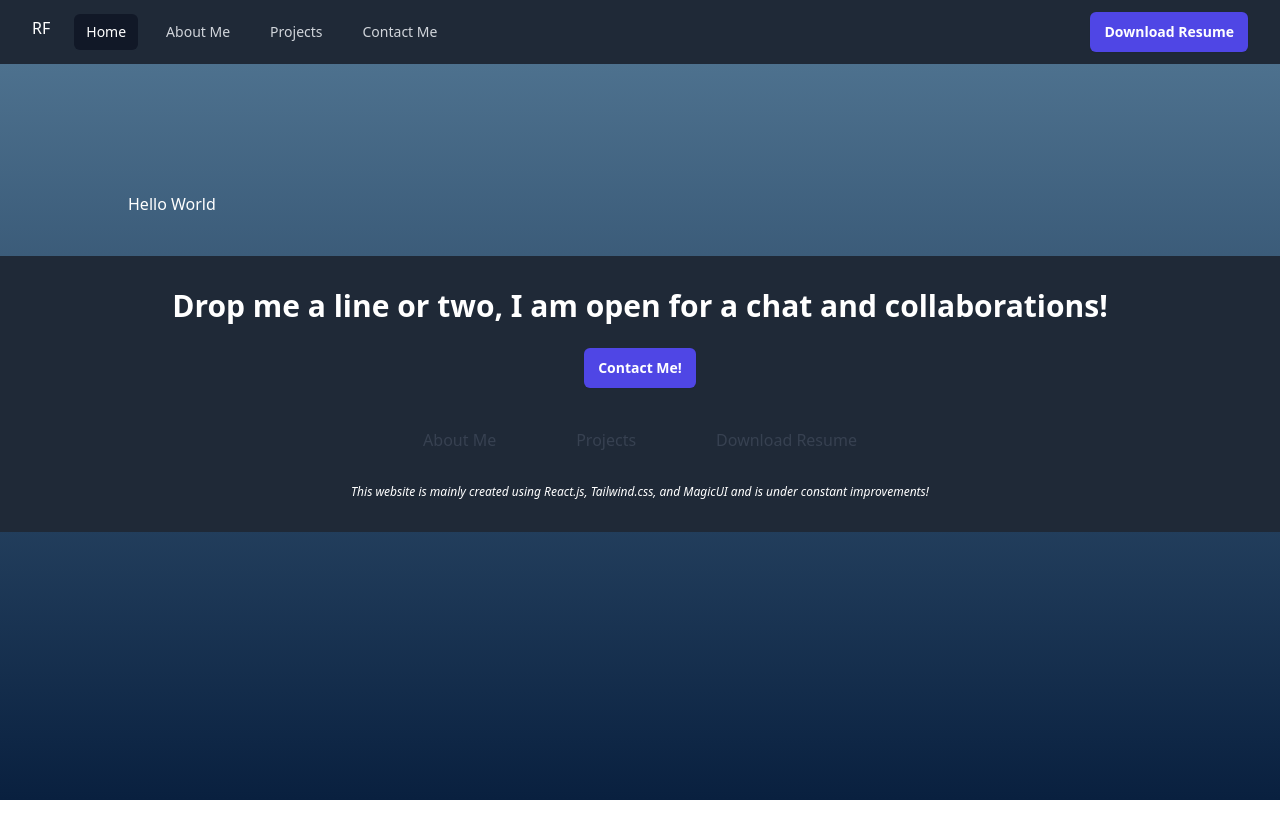
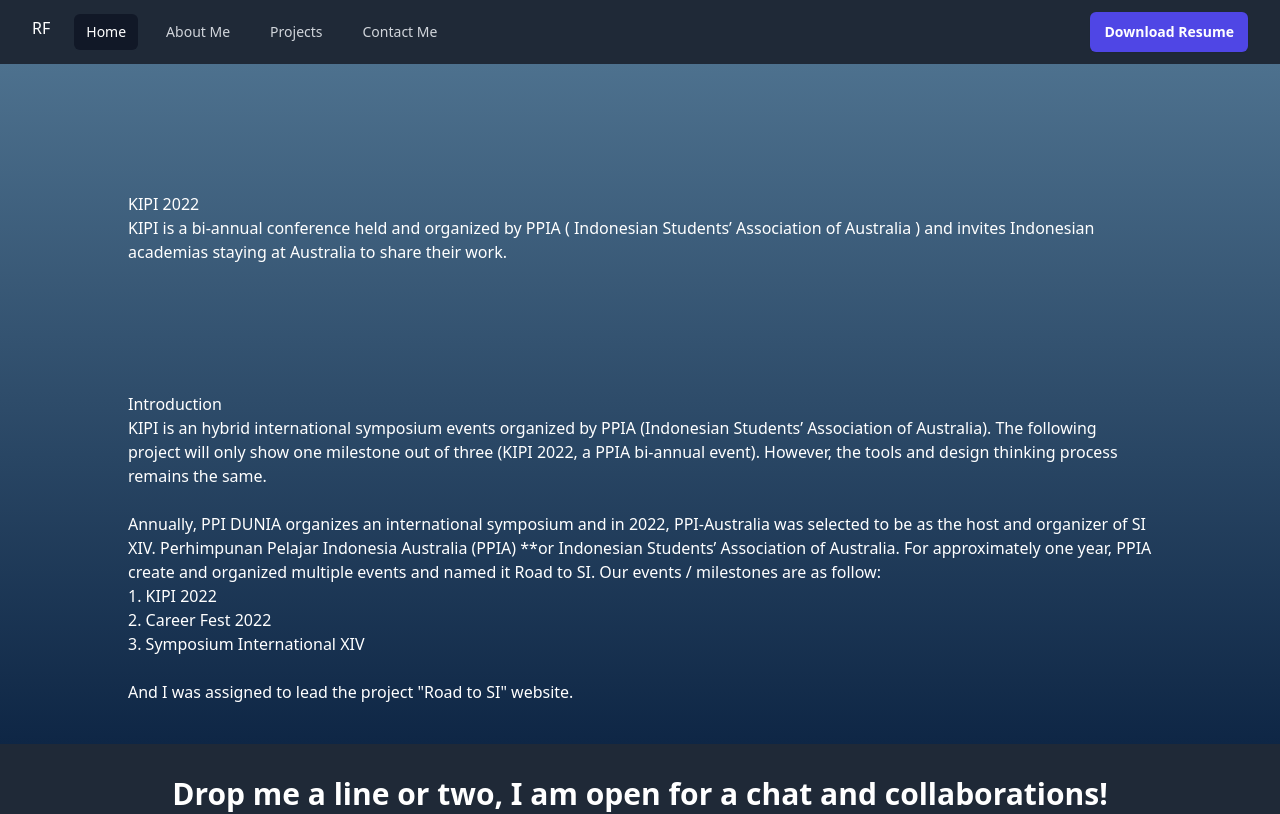
Before and after one commit to rickyfelix19/portofolio-2, a React (Vite) app: page /projects/kipi in a window 1280 px wide. Shown: the top 814 px of the page. Built offline with nearby package versions, Linux system fonts and the light colour scheme.

Commit message:
change tsconfig to accept JSX add link to cards add text to KIPI 2022

```diff
--- a/src/components/Common/Footer.tsx
+++ b/src/components/Common/Footer.tsx
@@ -2,9 +2,9 @@
 
 const Footer = () => {
 	const menuItems = [
-		{ name: "About Me", path: "/about" },
-		{ name: "Projects", path: "/projects" },
-		{ name: "Download Resume", path: "/link" },
+		{ name: "About Me", path: "/" },
+		{ name: "Projects", path: "/" },
+		{ name: "Download Resume", path: "/" },
 	];
 	// const menuItems = ["About Me", "Projects", "Download Resume"];
 	// const socialLinks = [{ href: "#", icon: "fab fa-github" }];
--- a/src/components/Home/ProjectCard.tsx
+++ b/src/components/Home/ProjectCard.tsx
@@ -1,3 +1,5 @@
+import { Link } from "react-router-dom";
+
 function ProjectCard() {
 	const projectCardItems = [
 		{
@@ -7,7 +9,7 @@
 				"KIPI is a bi-annual conference held and organized by PPIA (Indonesian Students’ Association of Australia ) and invites Indonesian academias staying at Australia to share their work.",
 			paragraph:
 				"The final results in our team creating a website for all of our viewers to enjoy during the Conference activities.",
-			link: "",
+			link: "/projects/kipi",
 		},
 		{
 			image: "",
@@ -16,7 +18,7 @@
 				"Give a Gift was a solution to introduce that gift gifting is possible even if you are far away from your loved ones.",
 			paragraph:
 				"Our solution was featured as one of the best UX Design Solution within the cohort.",
-			link: "",
+			link: "/projects/mobile-computing",
 		},
 		{
 			image: "",
@@ -25,7 +27,7 @@
 				"Bottled Moments is a created to introduce the connection of people to the lake by sending memories and gifts onto the lake (digitally)",
 			paragraph:
 				"Our group received one of the best solution and was presented to the clienteles at mapMIMA.",
-			link: "",
+			link: "/projects/idea-studio",
 		},
 	];
 	return (
@@ -36,8 +38,9 @@
 
 			<div className="min-h-screen flex flex-col items-center justify-center p-8">
 				{projectCardItems.map((item, index) => (
-					<div
+					<Link
 						key={index}
+						to={item.link}
 						className="bg-slate-300 p-8 rounded-lg flex items-center mb-10"
 					>
 						<div className="w-1/2 pr-8">
@@ -56,7 +59,7 @@
 								className="w-40 h-80 object-cover"
 							/>
 						</div>
-					</div>
+					</Link>
 				))}
 			</div>
 		</div>
--- a/src/components/Projects/KIPI2022.tsx
+++ b/src/components/Projects/KIPI2022.tsx
@@ -6,7 +6,39 @@
 		<>
 			<NavBar />
 			<div className="relative max-w-5xl mx-auto pt-20 sm:pt-24 lg:pt-32 text-white">
-				Hello World
+				<div>
+					<h1>KIPI 2022</h1>
+					<p>
+						KIPI is a bi-annual conference held and organized by PPIA (
+						Indonesian Students’ Association of Australia ) and invites
+						Indonesian academias staying at Australia to share their work.
+					</p>
+				</div>
+
+				<div className="relative max-w-5xl mx-auto pt-20 sm:pt-24 lg:pt-32 text-white">
+					<h2>Introduction</h2>
+					<p>
+						KIPI is an hybrid international symposium events organized by PPIA
+						(Indonesian Students’ Association of Australia). The following
+						project will only show one milestone out of three (KIPI 2022, a PPIA
+						bi-annual event). However, the tools and design thinking process
+						remains the same. <br />
+						<br />
+						Annually, PPI DUNIA organizes an international symposium and in
+						2022, PPI-Australia was selected to be as the host and organizer of
+						SI XIV. Perhimpunan Pelajar Indonesia Australia (PPIA) **or
+						Indonesian Students’ Association of Australia. For approximately one
+						year, PPIA create and organized multiple events and named it Road to
+						SI. Our events / milestones are as follow:
+						<ol type="1">
+							<li>1. KIPI 2022</li>
+							<li>2. Career Fest 2022</li>
+							<li>3. Symposium International XIV</li>
+						</ol>
+						<br />
+						And I was assigned to lead the project "Road to SI" website.
+					</p>
+				</div>
 			</div>
 			<Footer />
 		</>
--- a/src/main.tsx
+++ b/src/main.tsx
@@ -1,7 +1,7 @@
+import React from "react";
 import ReactDOM from "react-dom/client";
 import "./index.css";
 import App from "./App.tsx";
-import React from "react";
 
 // react router
 import {
--- a/tsconfig.json
+++ b/tsconfig.json
@@ -11,7 +11,7 @@
 	"compilerOptions": {
 		// ...
 		"baseUrl": ".",
-		"jsx": "react-jsxdev",
+		"jsx": "react-jsx",
 		"strict": true, // Enable strict type-checking options
 		"forceConsistentCasingInFileNames": true,
 		"paths": {
```
